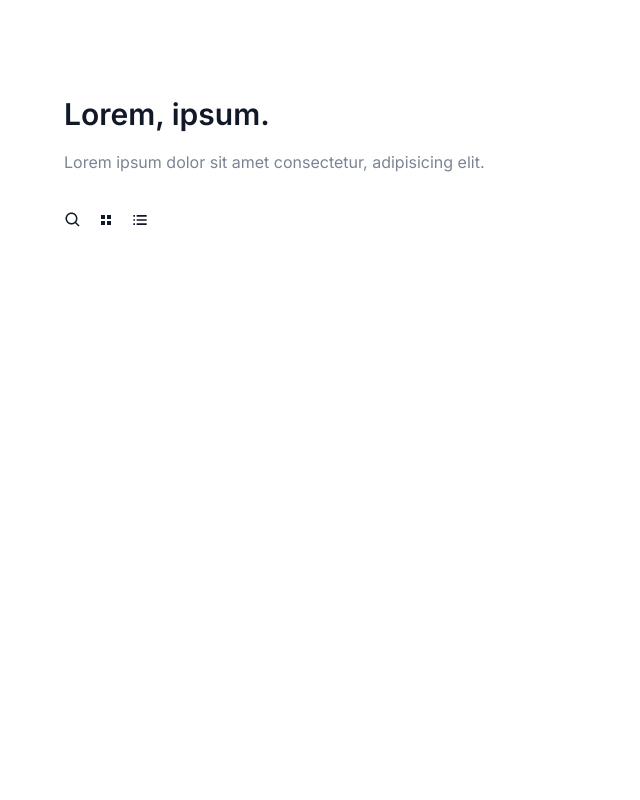
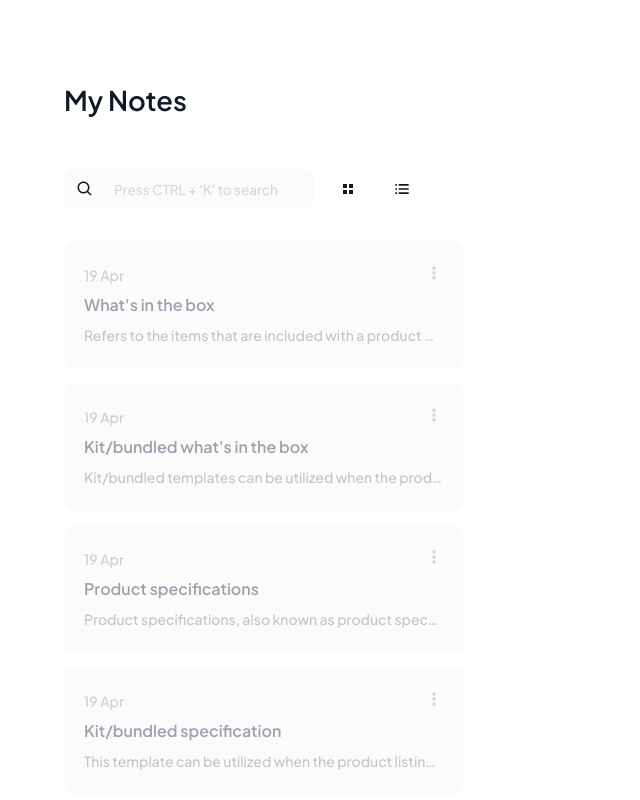
Before and after one commit to rogelcristobal/digiDirect-vite, a React (Vite) app: page / in a window 1280 px wide. Shown: the top 800 px of the page, without its empty margins (0-640 px from the left). Built offline with nearby package versions, Linux system fonts and the light colour scheme.

Commit message:
some changes

```diff
--- a/package.json
+++ b/package.json
@@ -21,6 +21,7 @@
     "react-intersection-observer": "^9.4.2",
     "react-router-dom": "^6.8.1",
     "react-syntax-highlighter": "^15.5.0",
+    "smooth-scrollbar": "^8.8.3",
     "sort-by": "^1.2.0"
   },
   "devDependencies": {
--- a/src/App.jsx
+++ b/src/App.jsx
@@ -14,41 +14,43 @@ function App() {
     window.scrollTo(0, 0);
   }, [location.pathname]);
   return (
-    <Routes>
-      <Route path="/" element={<Login />} />
-      <Route
-        path="/product-listing/*"
-        element={
-          <div className="h-auto bg-[#ffffff]  text-[#0a1c40] box-border  font-inter">
-            {/* navbar */}
-            <Navbar></Navbar>
-            <div className="  min-h-[150vh] h-auto   mt-2   box-border">
-              <div className="relative  container mx-auto flex p-0  flex-col  justify-start  items-center box-border">
-                {/* sidebar */}
-                {/* <Sidebar /> */}
-                {/* content */}
-                <Routes>
-                  <Route
-                    path="documentation"
-                    element={<Documentation />}
-                  ></Route>
-                  <Route path="tools" element={<Tools />}></Route>
-                  <Route
-                    path="listing-helper"
-                    element={<ListingHelperPage />}
-                  ></Route>
-                  <Route path="*" element={<ErrorPage />} />
-                </Routes>
-              </div>
-            </div>
-            {/* footer */}
-            <Footer></Footer>
-          </div>
-        }
-      ></Route>
-      <Route path="*" element={<ErrorPage />} />
-    </Routes>
+    <Login />
   );
 }
 
 export default App;
+
+// <Routes>
+//       <Route path="/" element={<Login />} />
+//       <Route
+//         path="/product-listing/*"
+//         element={
+//           <div className="h-auto bg-[#ffffff]  text-[#0a1c40] box-border  font-inter">
+//             {/* navbar */}
+//             <Navbar></Navbar>
+//             <div className="  min-h-[150vh] h-auto   mt-2   box-border">
+//               <div className="relative  container mx-auto flex p-0  flex-col  justify-start  items-center box-border">
+//                 {/* sidebar */}
+//                 {/* <Sidebar /> */}
+//                 {/* content */}
+//                 <Routes>
+//                   <Route
+//                     path="documentation"
+//                     element={<Documentation />}
+//                   ></Route>
+//                   <Route path="tools" element={<Tools />}></Route>
+//                   <Route
+//                     path="listing-helper"
+//                     element={<ListingHelperPage />}
+//                   ></Route>
+//                   <Route path="*" element={<ErrorPage />} />
+//                 </Routes>
+//               </div>
+//             </div>
+//             {/* footer */}
+//             <Footer></Footer>
+//           </div>
+//         }
+//       ></Route>
+//       <Route path="*" element={<ErrorPage />} />
+//     </Routes>
--- /dev/null
+++ b/src/components/Content.jsx
@@ -0,0 +1,10 @@
+import React from "react";
+import DocsContext from "../context/DocsContext";
+const Content = () => {
+const {state} = React.useContext(DocsContext)
+  return <div className="h-auto min-h-[29rem] mt-6 flex-shrink-0 w-full flex flex-col items-center justify-start">
+
+  </div>;
+};
+
+export default Content;
--- /dev/null
+++ b/src/components/Item.jsx
@@ -0,0 +1,67 @@
+import React from "react";
+import { BiDotsVerticalRounded } from "react-icons/bi";
+const Item = ({ id, item }) => {
+  const [hover, setHover] = React.useState(false);
+  const handleHover = () => {
+    setHover(!hover);
+  };
+  const [state, setState] = React.useState(false);
+  const handleClick = () => {
+    setState(!state);
+  };
+  return (
+    <div
+      key={id}
+      onClick={handleClick}
+      onMouseEnter={handleHover}
+      onMouseLeave={handleHover}
+      className={`rounded-xl flex-shrink-0 w-[25rem] relative  px-5 py-6 cursor-pointer ${
+        !state ? "bg-[#fbfbfb] " : "bg-[#f6f6f6]/90 "
+      }`}
+    >
+      <p
+        className={`capitalize text-sm ${
+          state ? "text-gray-900" : "text-gray-400/50"
+        }`}
+      >
+        19 apr
+      </p>
+      <p
+        className={`font-[600] mt-2 text-[1rem] ${
+          state ? "text-gray-700" : "text-gray-400"
+        }`}
+      >
+        {item.title}
+      </p>
+      <p
+        className={` text-sm mt-2 truncate	overflow-hidden ${
+          state ? "text-gray-400" : "text-gray-500/40"
+        }`}
+      >
+        {item.detail.props.children[0]}
+      </p>
+      {/* {item.category && (
+        <div
+          className={`text-[0.85rem] mt-6 ${
+            state ? "bg-[#f0eeee] text-gray-500" : "text-gray-300 bg-[#f7f7f7]"
+          }  py-1.5 rounded-md px-3 w-fit`}
+        >
+          {item.category}
+        </div>
+      )} */}
+
+      <div
+      onClick={(e)=>e.stopPropagation()}
+        className={`absolute top-3.5 right-3 text-xl rounded-full p-2  ${
+          state
+            ? "text-gray-300 hover:text-gray-400 hover:bg-[#f0eeee]"
+            : "text-gray-300 hover:bg-[#f7f7f7]"
+        }`}
+      >
+        <BiDotsVerticalRounded />
+      </div>
+    </div>
+  );
+};
+
+export default Item;
--- a/src/components/Login.jsx
+++ b/src/components/Login.jsx
@@ -1,15 +1,106 @@
 import React, { useState, useEffect } from "react";
-import { BiSearch,BiGridSmall,BiListUl } from "react-icons/bi";
 import {
-  signInWithEmailAndPassword,
-  signInWithPopup,
-  signOut,
-} from "firebase/auth";
-import { useNavigate } from "react-router-dom";
-import { auth, googleProvider } from "../firebase/firebase";
-import { TbBox } from "react-icons/tb";
-import { motion } from "framer-motion";
+  BiGridSmall,
+  BiListUl,
+  BiBookOpen,
+  BiLeftArrowAlt,
+  BiCategory,
+} from "react-icons/bi";
+import { Routes, Route, useNavigate, Link } from "react-router-dom";
+import Content from "./Content";
+import DocsContext from "../context/DocsContext";
+import Searchbar from "./Searchbar";
+import Item from "./Item";
 const Login = () => {
+  const navigate = useNavigate();
+  const { state } = React.useContext(DocsContext);
+  return (
+    <Routes>
+      <Route
+        path="/*"
+        element={
+          <div className="font-plus bg-[#ffffff] text-gray-900 racking-tight h-screen flex items-start justify-start">
+            {/* <div className=" h-screen w-[25rem] thin-right-divider"></div> */}
+            <div className="pt-20  container mx-auto h-full">
+              {/* content here */}
+              <div className="w-full mx-auto max-w-6xl">
+                <div
+                  onClick={() => navigate("/")}
+                  className="text-[1.7rem] font-semibold cursor-pointer relative"
+                >
+                  My Notes
+                </div>
+
+                <div className="mt-12 flex items-center just-center gap-3">
+                  <Searchbar></Searchbar>
+                  <div className="text-2xl h-10 px-2.5 cursor-pointer  hover:bg-[#fbfbfb] rounded-lg flex items-center justify-center ">
+                    <BiGridSmall />
+                  </div>
+                  <div className="text-xl h-10 px-2.5 cursor-pointer  hover:bg-[#fbfbfb] rounded-lg flex items-center justify-center ">
+                    <BiListUl />
+                  </div>
+                </div>
+                {/* content */}
+                <Routes>
+                  <Route
+                    path="/"
+                    element={
+                      // <div className="flex-shrink-0 h-[29rem] mt-6 grid grid-flow-col w-fit gap-5 grid-cols-4">
+
+                      //     <div
+                      //     onClick={()=>navigate('/newstel')}
+                      //       className={`flex flex-col items-start justify-around px-5 w-56 pb-5 h-40 rounded-xl cursor-pointer medium-box-divider  `}
+                      //     >
+                      //       <div className=" w-full h-full flex items-center justify-start">
+                      //         <BiBookOpen className="text-[1.5rem]" />
+                      //       </div>
+                      //       <div className="  w-full h-full">
+                      //         <p className=" font-semibold">Newstel</p>
+                      //         <p className="mt-2 text-[#7c8494] text-xs">
+                      //           High-quality contact center based in Hamburg,
+                      //           Germany.
+                      //         </p>
+                      //       </div>
+                      //     </div>
+
+                      //     <div
+                      //       onClick={()=>navigate('/digiDirect')}
+                      //       className={`flex  flex-col items-start justify-around px-5 w-56 pb-5 h-40 rounded-xl cursor-pointer medium-box-divider`}
+                      //     >
+                      //       <div className=" w-full h-full flex items-center justify-start">
+                      //         <BiBookOpen className="text-[1.5rem] " />
+                      //       </div>
+                      //       <div className="  w-full h-full">
+                      //         <p className=" font-semibold">DigiDirect</p>
+                      //         <p className="mt-2 text-[#7c8494] text-xs">
+                      //           digiDirect Templates and tools for product
+                      //           listings.
+                      //         </p>
+                      //       </div>
+                      //     </div>
+
+                      // </div>
+                      <div className="flex flex-col font-plus h-screen overflow-y-scroll w-[28rem] mt-6 items-start justify-start  pt-2 space-y-3.5 ">
+                        {state.sections.map((item, id) => (
+                          <Item item={item}></Item>
+                        ))}
+                      </div>
+                    }
+                  ></Route>
+                  <Route path="/digiDirect" element={<Content />}></Route>
+                </Routes>
+              </div>
+            </div>
+          </div>
+        }
+      ></Route>
+    </Routes>
+  );
+};
+// text-[#7c8494]
+
+export default Login;
+
 // const navigate = useNavigate();
 // const [focusState, setFocusState] = React.useState({
 //   email: false,
@@ -115,34 +206,3 @@ const Login = () => {
 //     },
 //   },
 // };
-
-  return (
-    <div className="font-inter bg-[#ffffff] text-gray-900 racking-tight h-screen">
-      <div className="container box-border mx-auto h-full">
-        <div className="pt-24 max-w-6xl mx-auto h-full">
-          {/* content here */}
-          <div className="w-full">
-            <p className="text-3xl font-semibold">Lorem, ipsum.</p>
-            <p className="prose text-[#7c8494] mt-4">
-              Lorem ipsum dolor sit amet consectetur, adipisicing elit.
-            </p>
-            <div className="mt-6 flex items-center just-center gap-3">
-              <div className="text-lg h-10 w-10 cursor-pointer hover:bg-[#f5f5f5] w-fit rounded-full flex items-center justify-center ">
-                <BiSearch />
-              </div>
-               <div className="text-2xl h-10 w-10 cursor-pointer  w-fit hover:bg-[#f5f5f5] rounded-full flex items-center justify-center ">
-                <BiGridSmall />
-              </div>
-               <div className="text-xl h-10 w-10 cursor-pointer  w-fit hover:bg-[#f5f5f5] rounded-full flex items-center justify-center ">
-                <BiListUl />
-              </div>
-
-            </div>
-          </div>
-        </div>
-      </div>
-    </div>
-  );
-};
-
-export default Login;
--- /dev/null
+++ b/src/components/Searchbar.jsx
@@ -0,0 +1,56 @@
+import React from "react";
+import { BiSearch } from "react-icons/bi";
+const Searchbar = () => {
+  const [state, setState] = React.useState(false);
+  const [query, setQuery] = React.useState("");
+  const ref = React.useRef(null);
+  const inputRef = React.useRef(null);
+  const handleClick = () => {
+    setState(!state);
+
+    inputRef.current.focus();
+  };
+  const handleInput = (e) => {
+    setQuery(e.target.value);
+  };
+  React.useEffect(() => {
+    const handleDocumentClick = (e) => {
+      if (ref.current && !ref.current.contains(e.target)) {
+        setState(false);
+      }
+    };
+    const handleKeyDown = (e) => {
+      if (e.ctrlKey && e.key === "k") {
+        setState(!state);
+        inputRef.current.focus();
+        e.preventDefault();
+      }
+    };
+    document.addEventListener("keydown", handleKeyDown);
+    document.addEventListener("mousedown", handleDocumentClick);
+    return () => {
+      document.removeEventListener("keydown", handleKeyDown);
+      document.removeEventListener("mousedown", handleDocumentClick);
+    };
+  }, [ref && inputRef]);
+  return (
+    <div
+      ref={ref}
+      onClick={handleClick}
+      className={`text-lg h-10 pl-3 gap-3 cursor-pointer hover:bg-[#fbfbfb] flex items-center justify-center rounded-lg w-fit bg-[#fbfbfb]
+      }`}
+    >
+      <BiSearch className={`flex-shrink-0 ${state && "text-blue-500"}`} />
+      <input
+        ref={inputRef}
+        type="text"
+        className="placeholder:text-[0.85rem]  placeholder:text-[#7c8494]/30 px-2 text-sm h-full focus:outline-none w-52 cursor-pointer rounded-r-lg"
+        placeholder="Press CTRL + 'K' to search"
+        onChange={handleInput}
+        value={query}
+      />
+    </div>
+  );
+};
+
+export default Searchbar;
--- a/src/context/DocsContext.jsx
+++ b/src/context/DocsContext.jsx
@@ -114,11 +114,11 @@ export const DocsProvider = ({ children }) => {
             information about the product's dimensions, weight, and any other
             relevant technical specifications.
             <br />
-            <Codeblock template={descriptionSimple}></Codeblock>
+            {/* <Codeblock template={descriptionSimple}></Codeblock> */}
             As demonstrated by the examples provided, the product description
             includes the product name, its key features, the Global Trade Item
             Number (GTIN) and the Manufacturer Part Number (MPIN).
-            <br />
+
             <br />
             The product description should be written in a clear, concise, and
             easy-to-understand manner, and should be presented in a way that is
```
Also changed, not shown: 1 other file (tests, documents, lock files or other folders). Lines whose indentation alone changed are shown as unchanged.
